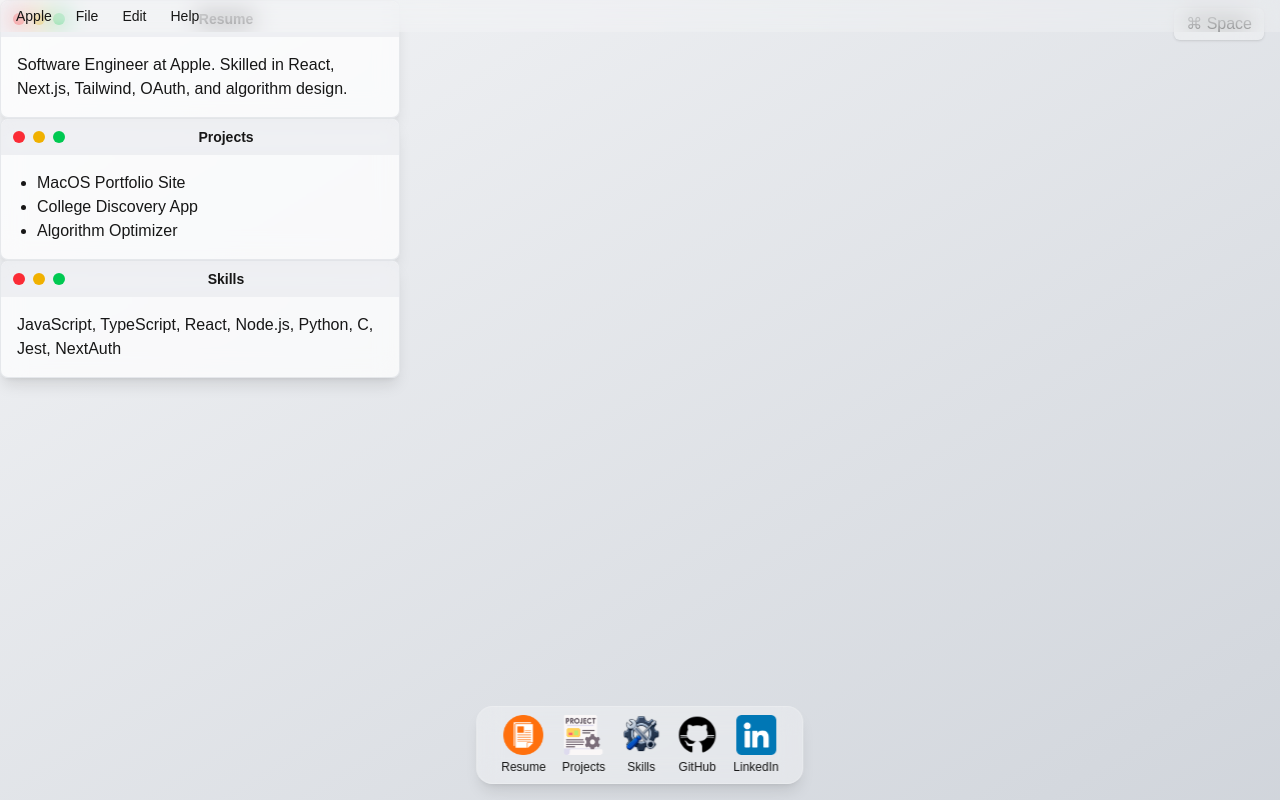
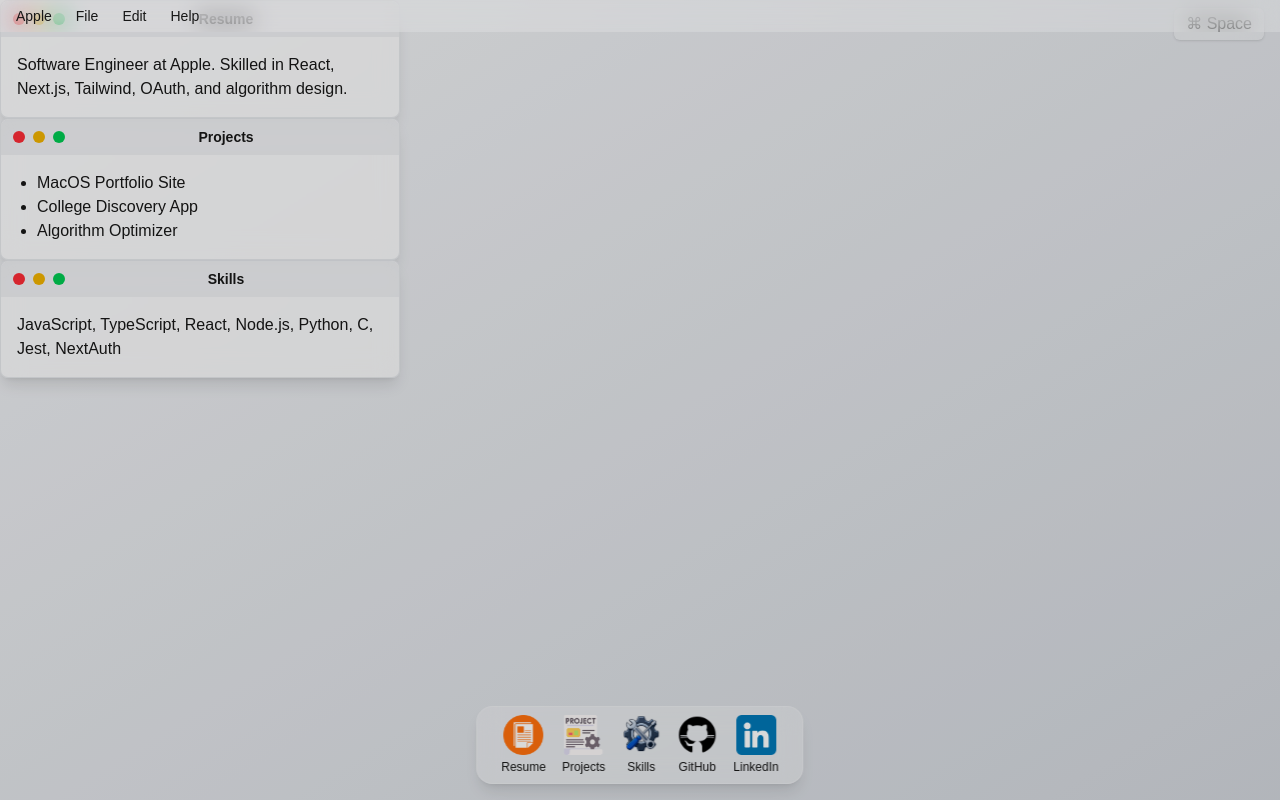
Before and after one commit to ayushnegiexe/portfolio, a Next.js app: page / in a window 1280 px wide. Built offline with nearby package versions, Linux system fonts and the light colour scheme.

Commit message:
fresh deploy reset

```diff
--- a/app/globals.css
+++ b/app/globals.css
@@ -28,12 +28,15 @@
   background-size: cover;
   color: var(--foreground);
   font-family: Arial, Helvetica, sans-serif;
+  min-height: 100vh;
+  overflow-x: hidden;
 }
+
 body::before {
   content: "";
   position: fixed;
   inset: 0;
-  background: rgba(0,0,0,0.2); /* dark overlay */
+  background: rgba(0, 0, 0, 0.15);
   pointer-events: none;
-  z-index: -1;
+  z-index: 10;
 }
```
